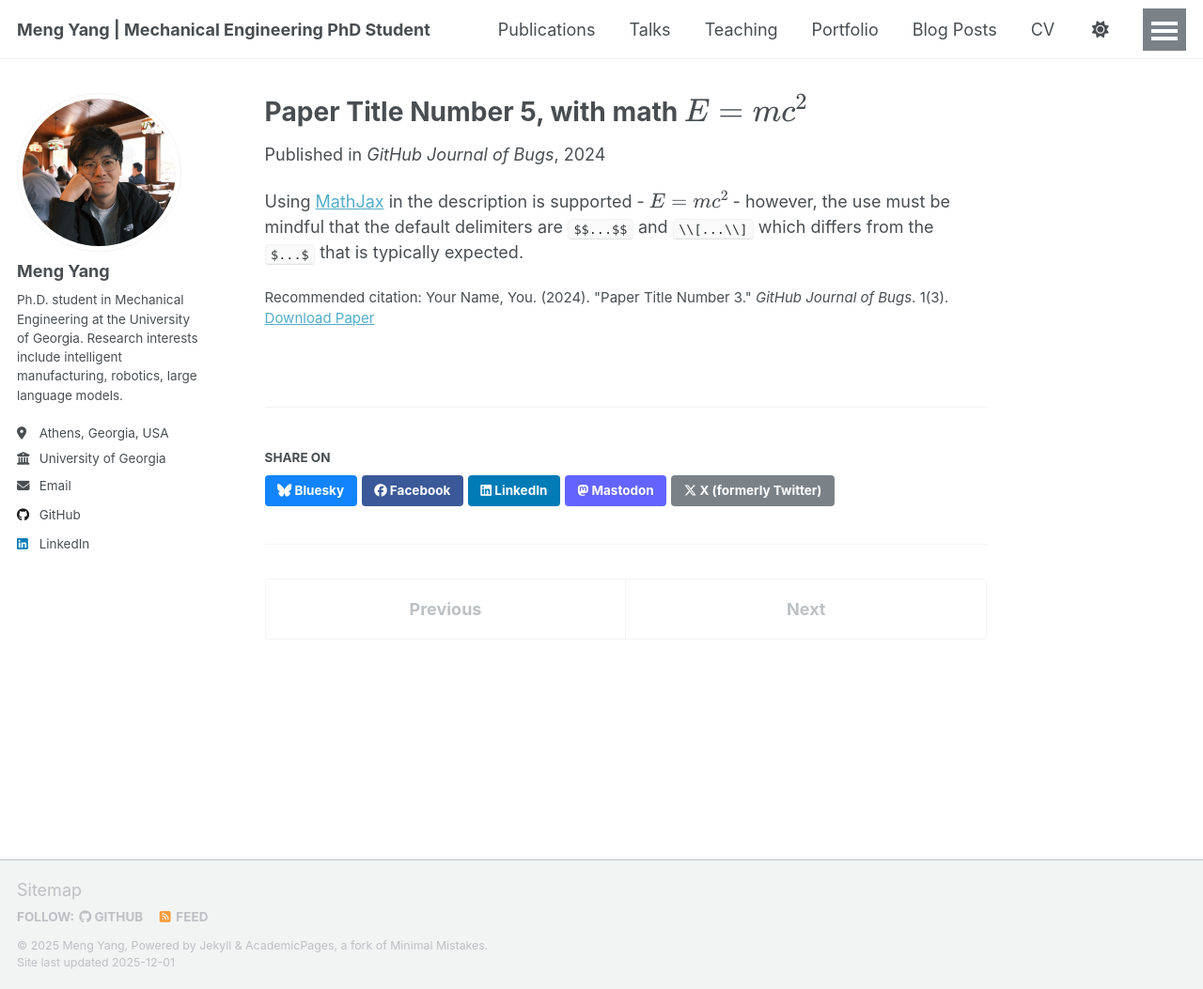
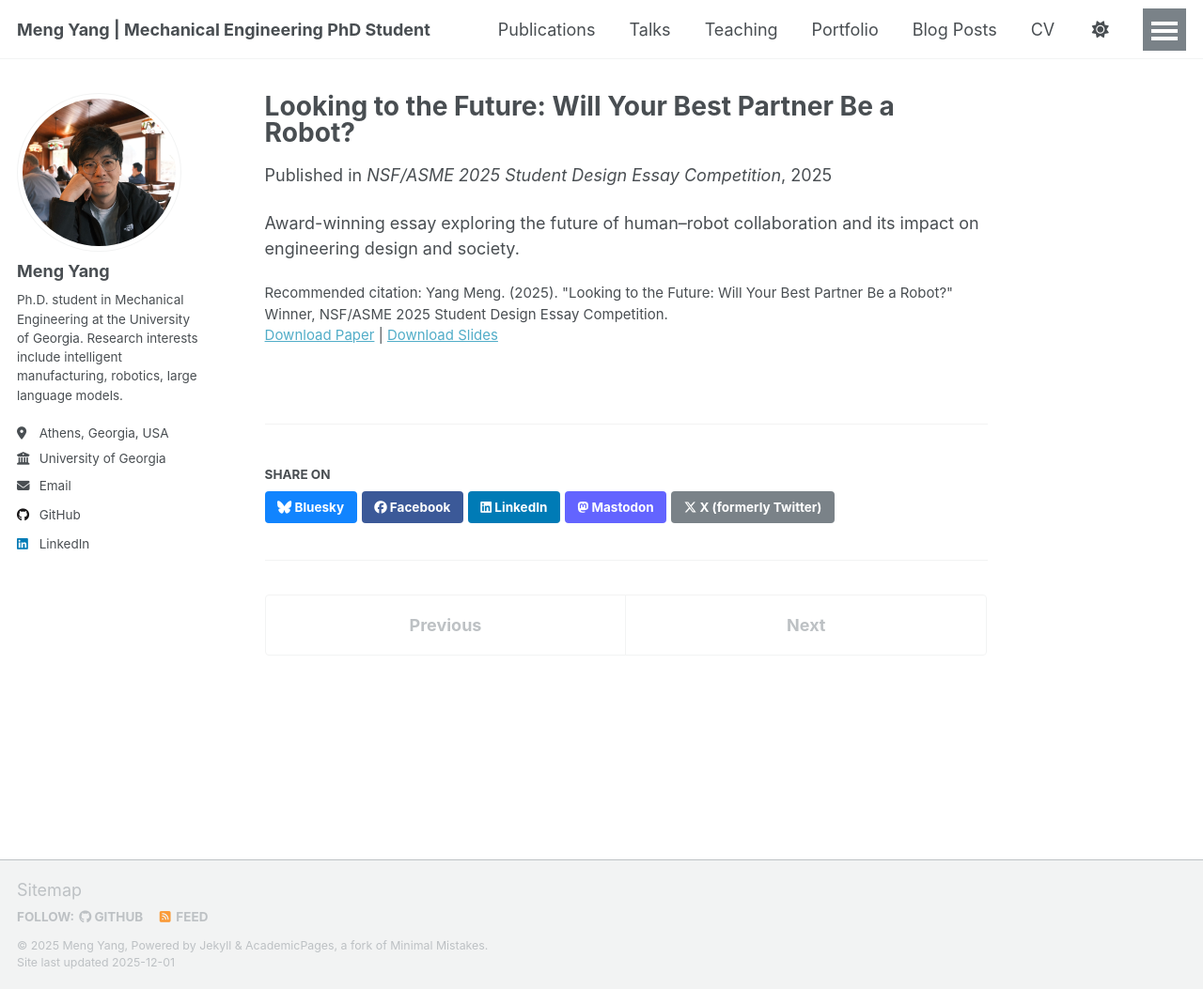
Before and after one commit to dreamocean612/Yang-Meng.github.io, a Jekyll site: the page built from _publications/2025-06-08-paper-title-number-5.md, in a window 1280 px wide and 1053 px high. Shown: the whole window at 94% size. Built offline with Jekyll 4.4.1, drawn with Linux system fonts in a browser that asks for light colours; a script that is not in the unit is left out.

Commit message:
Update paper details and title for new essay
Award-winning essay exploring the future of human–robot collaboration and its impact on engineering design and society.

```diff
--- a/_publications/2025-06-08-paper-title-number-5.md
+++ b/_publications/2025-06-08-paper-title-number-5.md
@@ -1,13 +1,14 @@
 ---
-title: "Paper Title Number 5, with math $$E=mc^2$$"
+title: "Looking to the Future: Will Your Best Partner Be a Robot?"
 collection: publications
-category: conferences
-permalink: /publication/2024-02-17-paper-title-number-4
-excerpt: 'This paper is about a famous math equation, $$E=mc^2$$'
-date: 2024-02-17
-venue: 'GitHub Journal of Bugs'
-paperurl: 'https://academicpages.github.io/files/paper3.pdf'
-citation: 'Your Name, You. (2024). &quot;Paper Title Number 3.&quot; <i>GitHub Journal of Bugs</i>. 1(3).'
+category: essays
+permalink: /publication/2025-nsf-asme-essay
+excerpt: "NSF/ASME 2025 Student Design Essay Competition — Graduate Level Winner."
+date: 2025-08-20
+venue: "NSF/ASME 2025 Student Design Essay Competition"
+paperurl: ""
+slidesurl: ""
+citation: 'Yang Meng. (2025). "Looking to the Future: Will Your Best Partner Be a Robot?" Winner, NSF/ASME 2025 Student Design Essay Competition.'
 ---
 
-Using [MathJax](https://www.mathjax.org/) in the description is supported - $$E=mc^2$$ - however, the use must be mindful that the default delimiters are `$$...$$` and `\\[...\\]` which differs from the `$...$` that is typically expected.
+Award-winning essay exploring the future of human–robot collaboration and its impact on engineering design and society.
```
